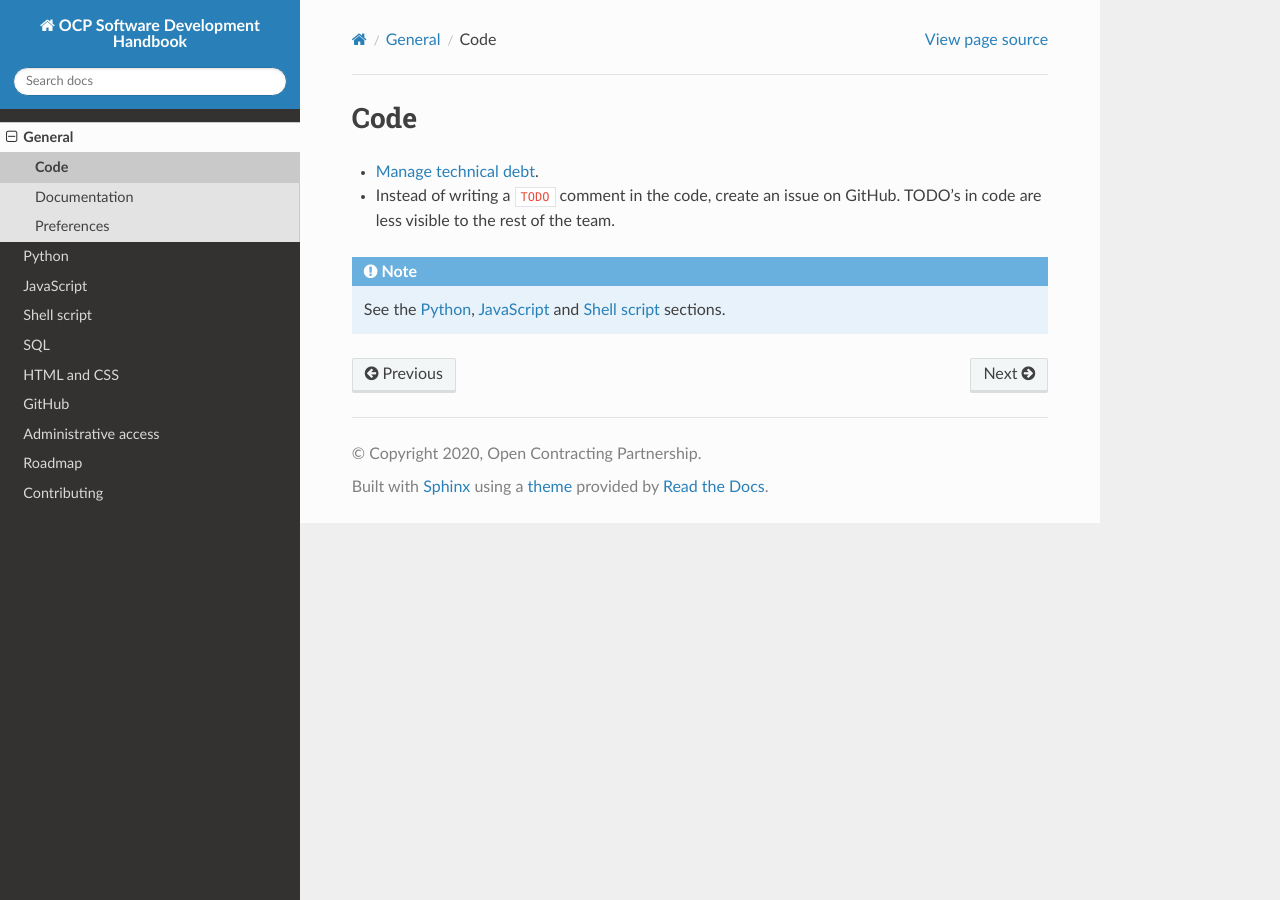
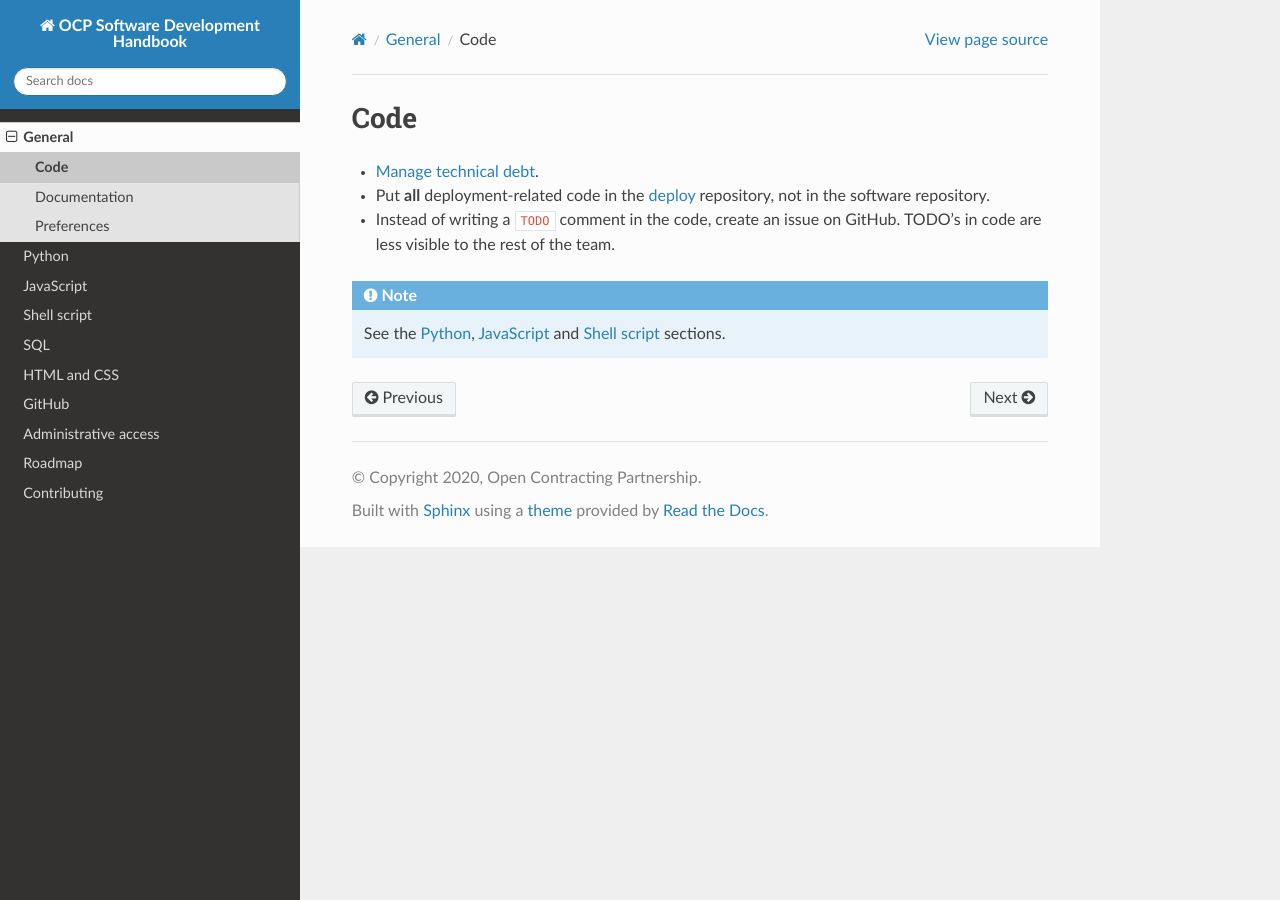
Before and after one commit to open-contracting/software-development-handbook, a Sphinx documentation site: the page built from docs/general/code.rst, in a window 1280 px wide. Built offline with Sphinx 7.4.7 and the Read the Docs theme 2.0.0, drawn with Linux system fonts in a browser that asks for light colours.

Commit message:
general/code: "Put all deployment-related code in the deploy repository"

```diff
--- a/docs/general/code.rst
+++ b/docs/general/code.rst
@@ -2,6 +2,7 @@ Code
 ====
 
 -  `Manage technical debt <https://tashian.com/articles/managing-technical-debt/>`__.
+-  Put **all** deployment-related code in the `deploy <https://github.com/open-contracting/deploy>`__ repository, not in the software repository.
 -  Instead of writing a ``TODO`` comment in the code, create an issue on GitHub. TODO’s in code are less visible to the rest of the team.
 
 .. note::
```
